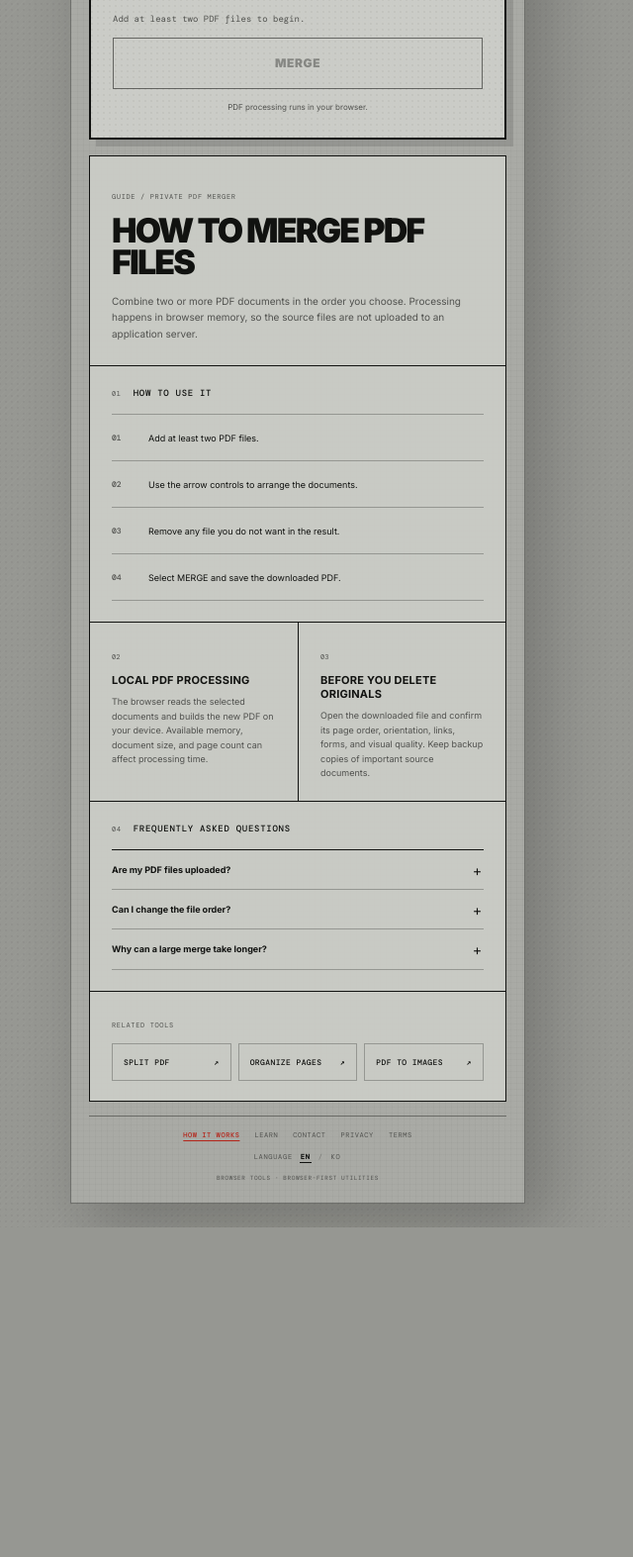
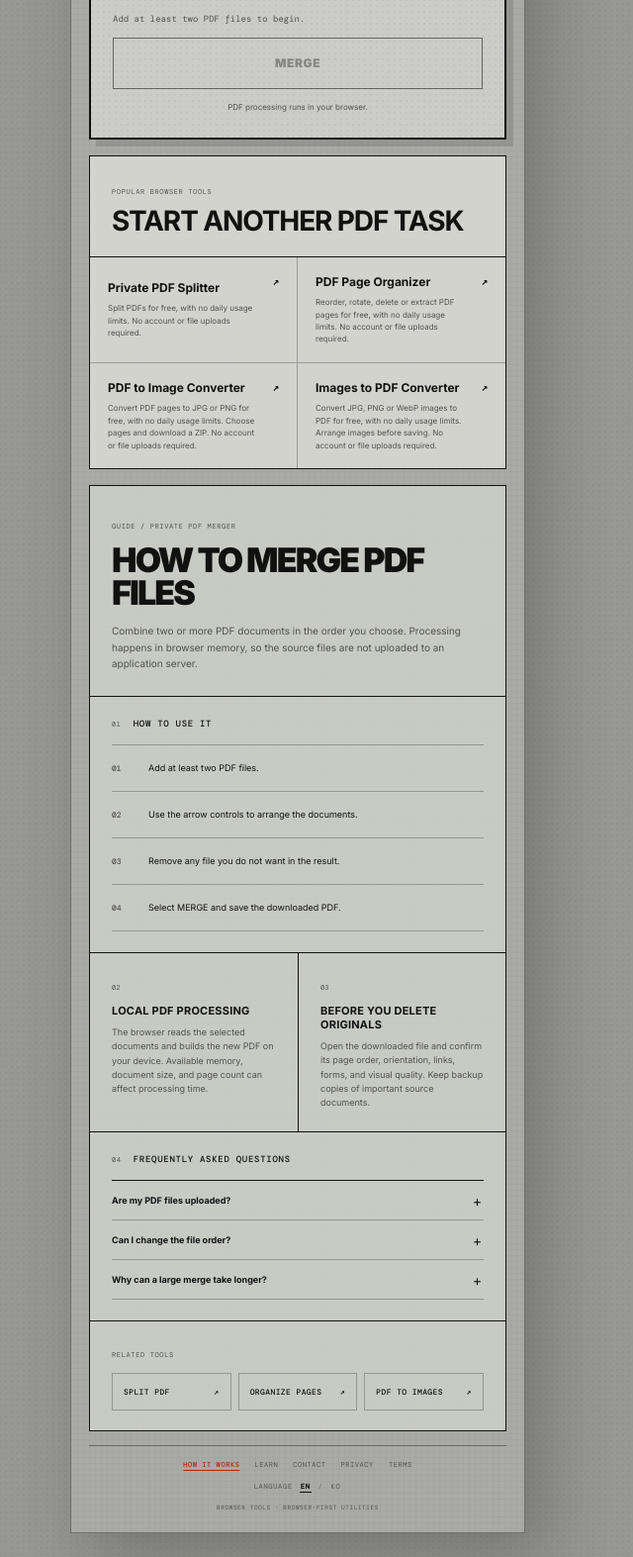
Before and after one commit to moderate-yes/flask, a Flask app: page / in a window 1280 px wide. Shown: the part 527-2100 px from the top of the page at 99% size, without its empty margins (339-979 px from the left). Before the commit the page ends 1767 px from the top, so only its background shows below. Run offline with Flask 3, Linux system fonts and the light colour scheme; some libraries are stand-ins or nearby versions.

Commit message:
Improve Korean tool discovery and analytics

```diff
--- a/app.py
+++ b/app.py
@@ -35,6 +35,20 @@ DEFAULT_LEGACY_HOSTS = {
     "www.browserfiletools.net",
 }
 LOCALE_COOKIE = "bt_locale"
+FEATURED_TOOL_ENDPOINTS = (
+    "pdf_split",
+    "pdf_organizer",
+    "pdf_to_images",
+    "images_to_pdf",
+)
+FEATURED_TOOL_SURFACES = {
+    "index",
+    "pdf_split",
+    "pdf_organizer",
+    "pdf_annotations",
+    "pdf_to_images",
+    "images_to_pdf",
+}
 TOOL_PAGE_CONFIG = {
     "": ("index", "pdf_merge.html"),
     "pdf-split": ("pdf_split", "pdf_split.html"),
@@ -114,6 +128,7 @@ def is_search_crawler():
     return any(name in agent for name in (
         "googlebot", "google-inspectiontool", "googleother", "adsbot-google",
         "mediapartners-google", "bingbot", "yandexbot", "baiduspider", "duckduckbot",
+        "yeti", "naverbot",
     ))
 
 
@@ -274,6 +289,7 @@ def inject_public_metadata():
 
     tool_structured_data = None
     related_tools = []
+    featured_tools = []
     if seo_page:
         content_language = "ko-KR" if page_locale == "ko" else "en"
         related_tools = [
@@ -330,6 +346,18 @@ def inject_public_metadata():
                 },
             ],
         }
+        if source_endpoint in FEATURED_TOOL_SURFACES:
+            for endpoint in FEATURED_TOOL_ENDPOINTS:
+                if endpoint == source_endpoint or not tool_is_public(endpoint):
+                    continue
+                copy = TOOL_SEO[endpoint]
+                if page_locale == "ko":
+                    copy = korean_tool_seo(endpoint, copy)
+                featured_tools.append({
+                    "label": copy["name"],
+                    "description": copy["description"],
+                    "url": localized_tool_url(endpoint),
+                })
     return {
         "usage_stats_enabled": usage_stats_ready(),
         "tool_is_public": tool_is_public,
@@ -342,6 +370,7 @@ def inject_public_metadata():
         "canonical_url": canonical_url,
         "seo_page": seo_page,
         "related_tools": related_tools,
+        "featured_tools": featured_tools,
         "tool_structured_data": tool_structured_data,
         "og_image_url": public_url("static", filename="og-browser-tools.jpg"),
         "site_home_url": f"{site_url}{tool_path('index', page_locale)}" if source_endpoint else public_url("index"),
@@ -725,7 +754,13 @@ def ads_txt():
 
 @app.get("/robots.txt")
 def robots_txt():
-    body = f"User-agent: *\nAllow: /\nSitemap: {public_url('sitemap_xml')}\n"
+    body = (
+        "User-agent: Yeti\n"
+        "Allow: /\n\n"
+        "User-agent: *\n"
+        "Allow: /\n"
+        f"Sitemap: {public_url('sitemap_xml')}\n"
+    )
     return Response(body, mimetype="text/plain")
 
 
--- a/content_pages.py
+++ b/content_pages.py
@@ -193,7 +193,7 @@ PAGES = {
             {"title": "LOCAL BROWSER STORAGE", "text": "The focus timer may use local browser storage to preserve timer state on the same device. You can remove this information by clearing site data in your browser."},
             {"title": "CALCULATIONS", "text": "Values entered in the multi calculator are calculated in the browser and are not submitted to an application endpoint."},
             {"title": "HOSTING AND TECHNICAL LOGS", "text": "When the site is publicly hosted, the hosting provider may process standard request information such as IP address, browser type, requested URL, timestamps, and security logs. This information may be required to deliver, protect, and diagnose the website."},
-            {"title": "PAGE USAGE STATISTICS", "text": "The site records page path, the referring site domain, and an approximate country code inferred from your browser language in a private Google Sheet managed by the operator. The page URL query string, IP address, file contents, and tool inputs are not included in these analytics events. Browser language does not always indicate your actual country."},
+            {"title": "PAGE USAGE STATISTICS", "text": "The site records page path, referring site domain, traffic-source category, device class, page language, an anonymous per-tab session identifier, and an approximate country code inferred from your browser language in a private Google Sheet managed by the operator. The page URL query string, IP address, file contents, file names, and tool inputs are not included in these analytics events. Browser language does not always indicate your actual country."},
             {"title": "EXTERNAL RESOURCES", "text": "The current interface loads font resources from Google Fonts. Requests for these resources may disclose standard connection information, including an IP address, to the resource provider."},
             {"title": "ADVERTISING AND COOKIES", "text": "Browser Tools uses Google AdSense. Third-party vendors, including Google, use cookies to serve ads based on your previous visits to this website or other websites. Google's advertising cookies allow Google and its partners to serve ads based on those visits. Advertising services may process IP addresses, device identifiers, and related technical information for advertising and measurement. This is separate from the file contents processed locally by the tools.", "links": [{"label": "How Google uses information from sites that use its services", "url": "https://policies.google.com/technologies/partner-sites"}]},
             {"title": "YOUR ADVERTISING CHOICES", "text": "You can manage or opt out of personalized Google advertising in Google's Ads Settings. You can also review participating third-party advertising companies and their opt-out choices through AboutAds. These choices do not necessarily remove advertising.", "links": [{"label": "Google Ads Settings", "url": "https://adssettings.google.com/"}, {"label": "Third-party advertising choices (AboutAds)", "url": "https://www.aboutads.info/choices/"}]},
--- a/site_metadata.py
+++ b/site_metadata.py
@@ -3,4 +3,4 @@
 
 # Update this only when indexed site content changes. Keeping one value shared
 # by Flask and the static exporter prevents their sitemap dates from drifting.
-SITEMAP_LASTMOD = "2026-10-12"
+SITEMAP_LASTMOD = "2026-10-17"
--- a/static/css/seo-sections.css
+++ b/static/css/seo-sections.css
@@ -4,6 +4,24 @@
   background: rgba(205, 206, 201, .88);
   color: var(--ink);
 }
+
+.seo-featured {
+  margin-top: 16px;
+  border: 1px solid var(--ink);
+  background: rgba(215, 216, 211, .9);
+  color: var(--ink);
+}
+.seo-featured header { padding: 20px 18px 17px; border-bottom: 1px solid var(--ink); }
+.seo-featured header span { color: var(--muted); font: 7px "DM Mono", monospace; letter-spacing: .09em; }
+.seo-featured header h2 { margin: 9px 0 0; font-family: "Inter", sans-serif; font-size: clamp(20px, 5vw, 28px); line-height: 1; letter-spacing: -.04em; }
+.seo-featured > div { display: grid; grid-template-columns: 1fr; }
+.seo-featured a { min-height: 96px; padding: 17px 42px 17px 18px; position: relative; display: flex; flex-direction: column; justify-content: center; border-bottom: 1px solid var(--line); color: inherit; text-decoration: none; }
+.seo-featured a:last-child { border-bottom: 0; }
+.seo-featured a strong { font-size: 12px; line-height: 1.3; }
+.seo-featured a small { margin-top: 7px; color: var(--muted); font-size: 8px; line-height: 1.55; }
+.seo-featured a b { position: absolute; top: 17px; right: 18px; font-family: "DM Mono", monospace; font-size: 11px; }
+.seo-featured a:hover, .seo-featured a:focus-visible { background: var(--ink); color: var(--white); }
+.seo-featured a:hover small, .seo-featured a:focus-visible small { color: #d7d8d3; }
 
 .seo-guide-header { padding: 24px 18px 22px; border-bottom: 1px solid var(--ink); }
 .seo-guide-header > span,
@@ -42,6 +60,11 @@
 .seo-related a:hover { border-color: var(--ink); background: var(--ink); color: var(--white); }
 
 @media (min-width: 520px) {
+  .seo-featured header { padding: 22px; }
+  .seo-featured > div { grid-template-columns: repeat(2, 1fr); }
+  .seo-featured a { border-right: 1px solid var(--line); }
+  .seo-featured a:nth-child(2n) { border-right: 0; }
+  .seo-featured a:nth-child(n+3) { border-bottom: 0; }
   .seo-guide-header { padding: 27px 22px 24px; }
   .seo-how, .seo-faq { padding: 21px 22px; }
   .seo-notes { grid-template-columns: 1fr 1fr; }
--- a/static/service-worker.js
+++ b/static/service-worker.js
@@ -1,4 +1,4 @@
-const CACHE_NAME = "browser-tools-v14-tool-search-copy";
+const CACHE_NAME = "browser-tools-v15-growth-links";
 const CORE_ASSETS = [
   "/manifest.webmanifest",
   "/",
--- a/templates/_tool_seo.html
+++ b/templates/_tool_seo.html
@@ -1,5 +1,22 @@
 {% if seo_page %}
 {% include '_adsterra_banner.html' %}
+{% if featured_tools %}
+<nav class="seo-featured" aria-labelledby="featuredToolsTitle">
+  <header>
+    <span>{{ '인기 브라우저 도구' if page_locale == 'ko' else 'POPULAR BROWSER TOOLS' }}</span>
+    <h2 id="featuredToolsTitle">{{ '자주 찾는 PDF 작업' if page_locale == 'ko' else 'START ANOTHER PDF TASK' }}</h2>
+  </header>
+  <div>
+    {% for tool in featured_tools %}
+    <a href="{{ tool.url }}">
+      <strong>{{ tool.label }}</strong>
+      <small>{{ tool.description }}</small>
+      <b aria-hidden="true">↗</b>
+    </a>
+    {% endfor %}
+  </div>
+</nav>
+{% endif %}
 <article class="seo-guide" aria-labelledby="seoGuideTitle">
   <header class="seo-guide-header">
     <span>{{ '사용 안내' if page_locale == 'ko' else 'GUIDE' }} / {{ seo_page.name | upper }}</span>
```
Also changed, not shown: locale_data.py (+16 -16 lines), static/js/page-analytics.js (+27 -2 lines), test_locale.py (+26 -0 lines), test_page_analytics.cjs (added, +49 -0 lines).
